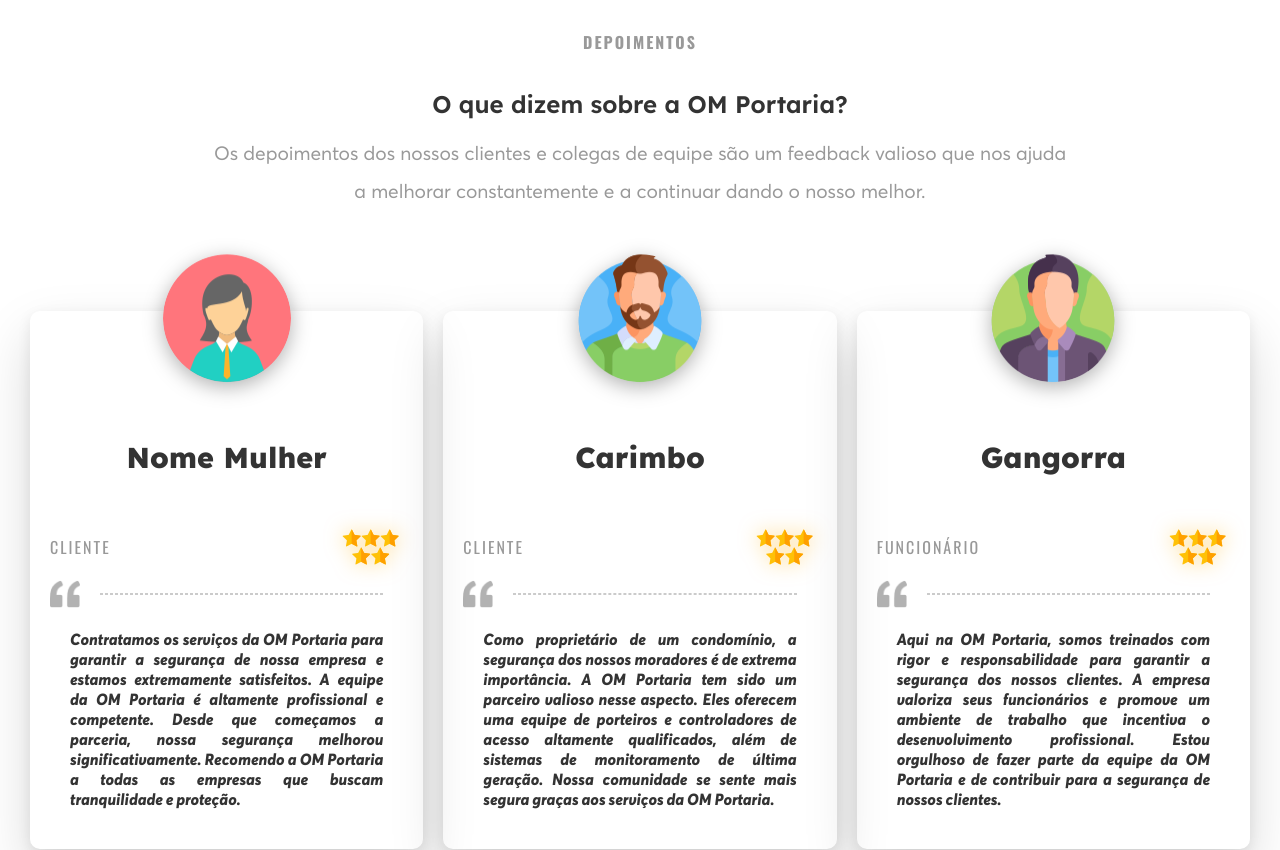
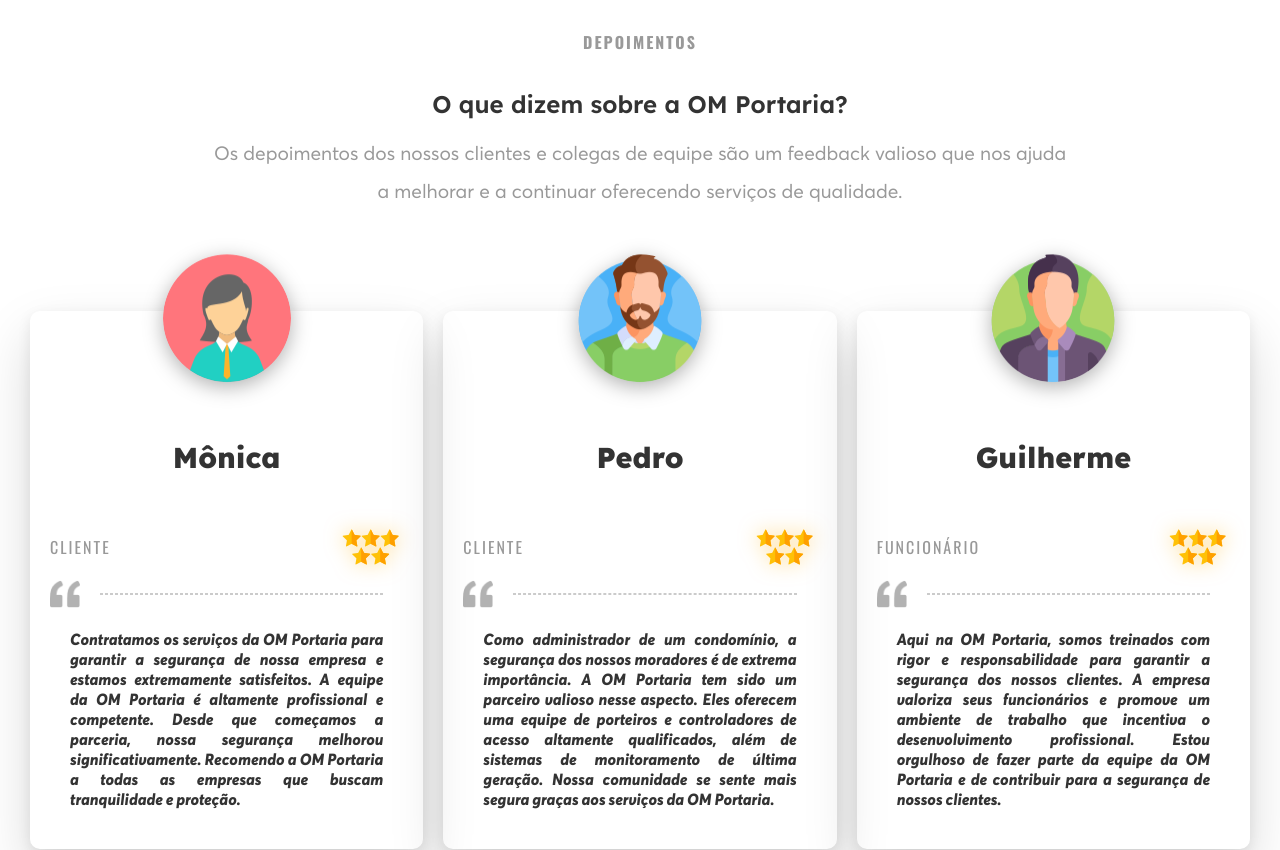
Before and after one commit to marinhooodev/OM_Portaria, a React (Vite) app: page / in a window 1280 px wide. Shown: the part 2180-3030 px from the top of the page. Built offline with nearby package versions, Linux system fonts and the light colour scheme.

Commit message:
quarta-feira

```diff
--- a/src/components/Home/index.tsx
+++ b/src/components/Home/index.tsx
@@ -161,8 +161,8 @@
               <h2>O que dizem sobre a OM Portaria?</h2>
               <p>
                 Os depoimentos dos nossos clientes e colegas de equipe são um
-                feedback valioso que nos ajuda a melhorar constantemente e a
-                continuar dando o nosso melhor.
+                feedback valioso que nos ajuda a melhorar e
+                a continuar oferecendo serviços de qualidade.
               </p>
             </div>
 
@@ -174,7 +174,7 @@
                   </div>
 
                   <div className="nameBox">
-                    <p>Nome Mulher</p>
+                    <p>Mônica</p>
                     <span></span>
                   </div>
 
@@ -208,7 +208,7 @@
                   </div>
 
                   <div className="nameBox">
-                    <p>Carimbo</p>
+                    <p>Pedro</p>
                     <span></span>
                   </div>
 
@@ -224,7 +224,7 @@
 
                   <div className="quote">
                     <cite>
-                      Como proprietário de um condomínio, a segurança dos nossos
+                      Como administrador de um condomínio, a segurança dos nossos
                       moradores é de extrema importância. A OM Portaria tem sido
                       um parceiro valioso nesse aspecto. Eles oferecem uma
                       equipe de porteiros e controladores de acesso altamente
@@ -242,7 +242,7 @@
                   </div>
 
                   <div className="nameBox">
-                    <p>Gangorra</p>
+                    <p>Guilherme</p>
                   </div>
 
                   <div className="roleStars">
@@ -277,7 +277,16 @@
         <div className="content">
           <div className="textSide">
 
+          <h3>Nossos profissionais são</h3>
+
           </div>
+
+          <div className="certificateSide">
+
+            <span></span>
+
+          </div>
+
         </div>
       </section>
     </main>
```
